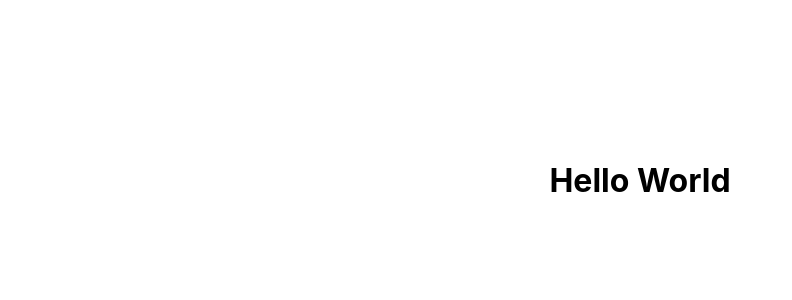
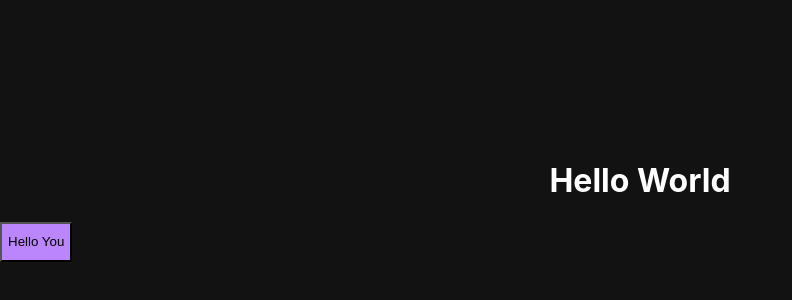
Before and after one commit to iamtushar324/my-portfolio, a React (Create React App) app: page / in a window 1280 px wide. Shown: the part 20-320 px from the top of the page, without its empty margins (0-792 px from the left). Built offline with nearby package versions, Linux system fonts and the light colour scheme.

Commit message:
Added Mockup Design in Readme and Added Color Pallet
Signed-off-by: Tushar <iamtushar324@gmail.com>

```diff
--- /dev/null
+++ b/src/components/button.tsx
@@ -0,0 +1,34 @@
+import styled from 'styled-components';
+import { baseColor } from 'styles/base';
+
+export const Button: React.FC<Props> = (props: Props) => {
+  return (
+    <StyledBtn styleType={props.type}>{props.children}</StyledBtn>
+  );
+};
+
+const StyledBtn = styled.button<{ styleType?: styleType }>`
+  height: 40px;
+  width: auto;
+
+  ${(props) =>
+    props.styleType === 'pri' &&
+    `
+        color:${baseColor.onPrimary};
+        background-color:${baseColor.primary};
+    `}
+  ${(props) =>
+    props.styleType === 'sec' &&
+    `
+        color:${baseColor.onSecondary};
+        background-color:${baseColor.secondary};
+    `}
+`;
+
+interface Props {
+  type: styleType;
+  size: String;
+  children: any;
+}
+
+type styleType = 'pri' | 'sec' | 'nav';
--- /dev/null
+++ b/src/components/index.tsx
@@ -0,0 +1,3 @@
+import {Button} from './Button'
+
+export {Button}
--- a/src/pages/App.tsx
+++ b/src/pages/App.tsx
@@ -1,18 +1,26 @@
 import styled from 'styled-components'
+import {Button} from 'components'
+import { baseColor } from 'styles/base'
 
 export default function App() {
 return (
   <MainWrapper>
     <Title> Hello World</Title>
+    <Button type="pri" size="large">
+      Hello You
+      </Button>
     </MainWrapper>
   )
 }
+
 // Styles
 
 const MainWrapper = styled.div`
 height:100vh;
 width:100vw;
 padding:20vh 0;
+background-color:${baseColor.background};
+color:${baseColor.onBackground};
 `
 const Title = styled.h1`
 text-align:center;
--- /dev/null
+++ b/src/styles/base.tsx
@@ -0,0 +1,13 @@
+export const baseColor = {
+    primary:'#BB86FC',
+    primaryVariant:'#3700B3',
+    secondary:'#03DAC5',
+    background:'#121212',
+    surface:'#121212',
+    error:'#CF6679',
+    onPrimary:'#000000',
+    onSecondary:'#000000',
+    onBackground:'#FFFFFF',
+    onSurface:'#FFFFFF',
+    onError:'#FFFFFF'
+}
```
Also changed, not shown: src/containers/Intro.tsx (added), 2 other files (tests, documents, lock files or other folders).
